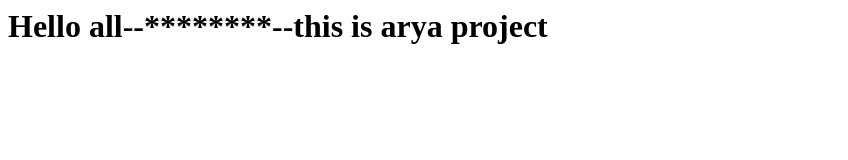
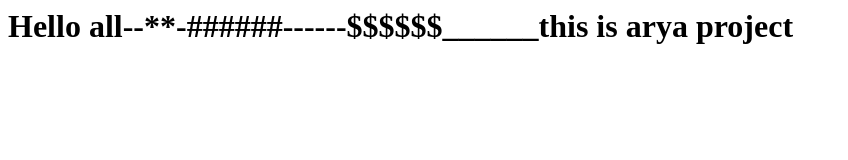
Before and after one commit to jacksneel/arya-project, a plain HTML site: page index.html in a window 1280 px wide. Shown: the whole page, without its empty margins (0-848 px from the left). Drawn offline with Linux system fonts and the light colour scheme.

Commit message:
this is 3nd commit

```diff
--- a/index.html
+++ b/index.html
@@ -1 +1 @@
-<h1>Hello all--********--this is arya project</h1>
+<h1>Hello all--**-######------$$$$$$______this is arya project</h1>
```
